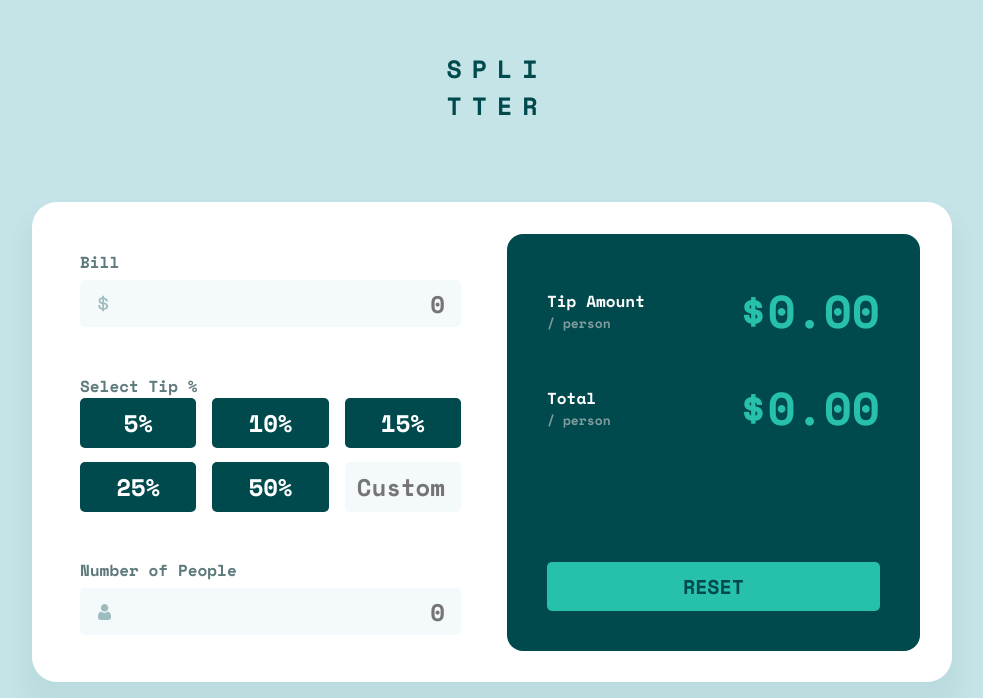
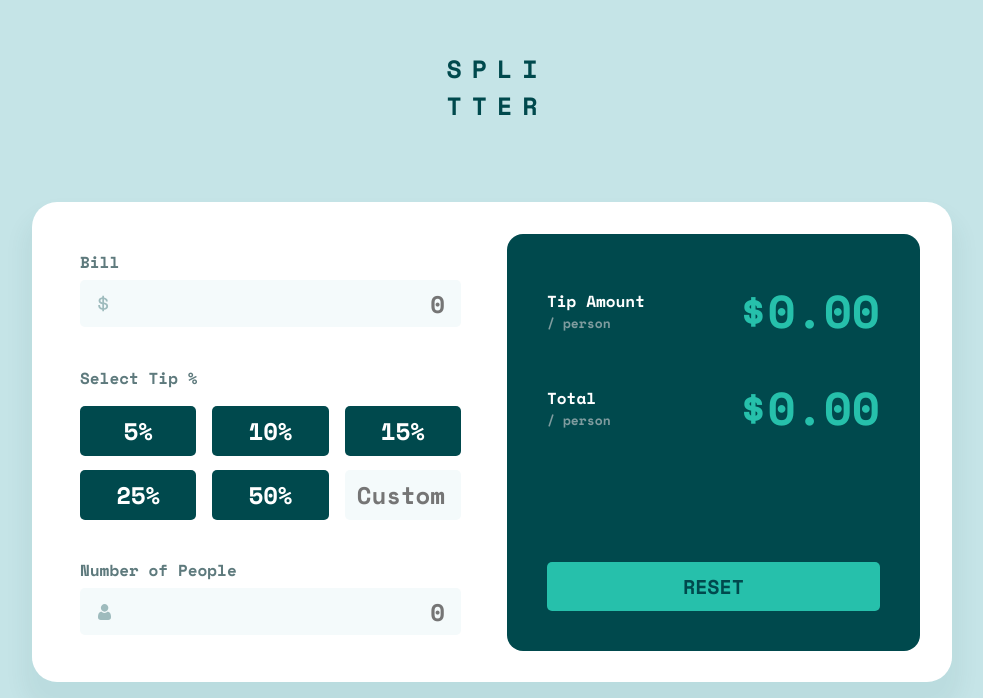
Before and after one commit to GracilianoOG/fem-tip-calculator, a React (Vite) app: page / in a window 1280 px wide. Shown: the part 102-800 px from the top of the page, without its empty margins (148-1131 px from the left). Built offline with nearby package versions, Linux system fonts and the light colour scheme.

Commit message:
Import TipMenuStyled

```diff
--- a/src/components/TipMenu/index.tsx
+++ b/src/components/TipMenu/index.tsx
@@ -1,11 +1,11 @@
 import TipButton from "../TipButton";
 import TipInput from "../TipInput";
-import { TipLabelStyled, TipOptionsStyled } from "./styles";
+import { TipLabelStyled, TipMenuStyled, TipOptionsStyled } from "./styles";
 import type { TipMenuProps } from "./types";
 
 const TipMenu = ({ label }: TipMenuProps) => {
   return (
-    <div>
+    <TipMenuStyled>
       <TipLabelStyled htmlFor="custom-tip">{label}</TipLabelStyled>
       <TipOptionsStyled>
         <TipButton label="5%" value={0.05} />
@@ -15,7 +15,7 @@ const TipMenu = ({ label }: TipMenuProps) => {
         <TipButton label="50%" value={0.5} />
         <TipInput id="custom-tip" placeholder="Custom" />
       </TipOptionsStyled>
-    </div>
+    </TipMenuStyled>
   );
 };
 
```
